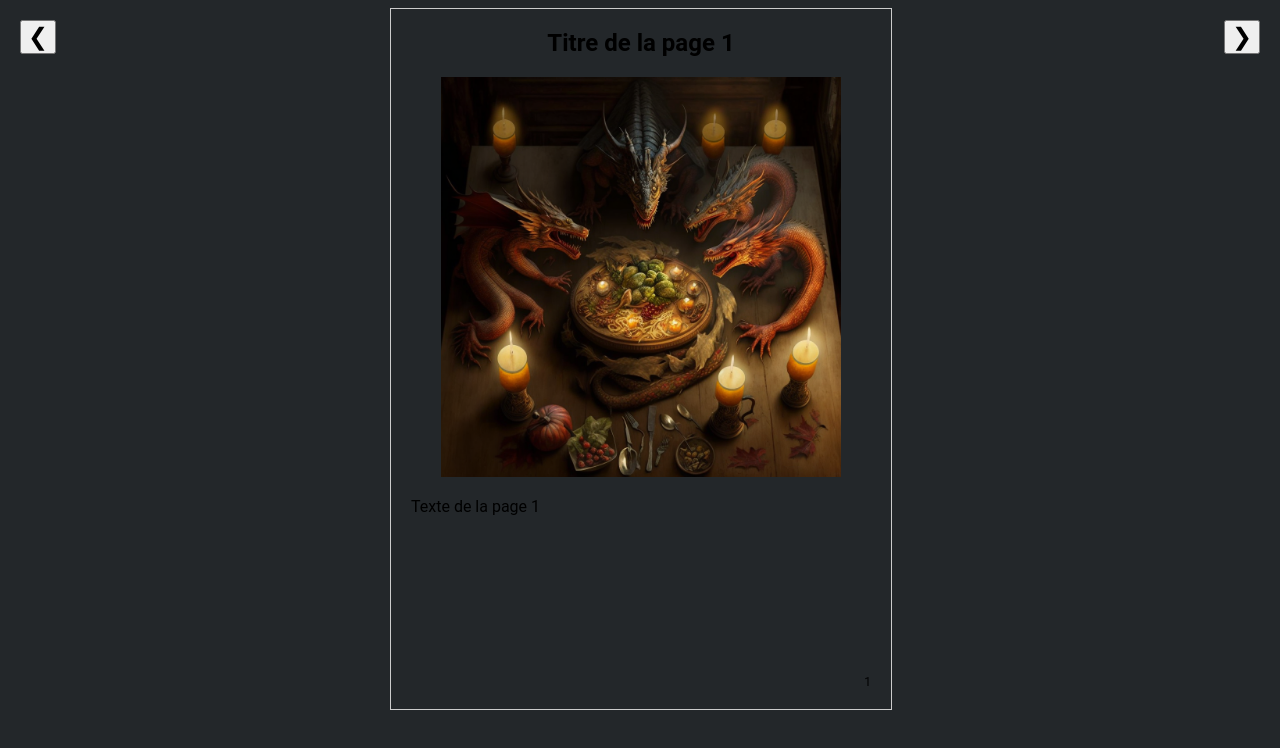
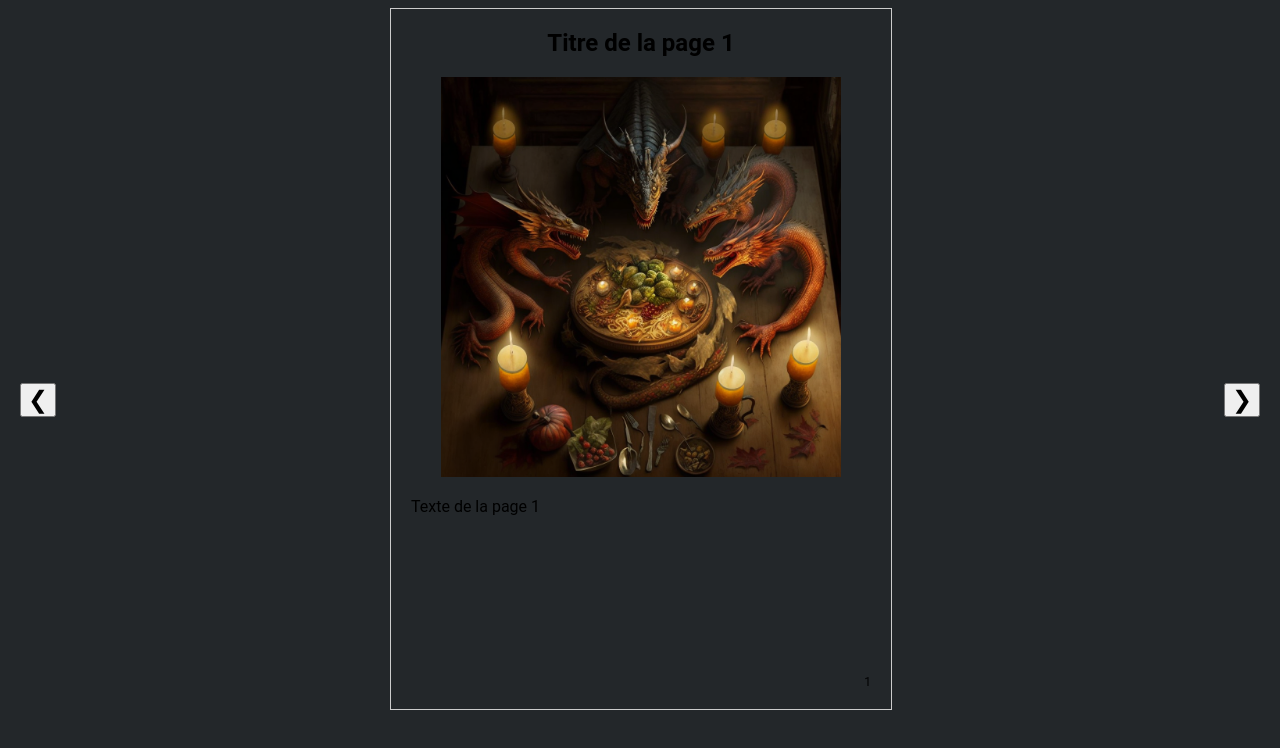
Before and after one commit to Sparkot49/Book-Website, a plain HTML site: page index.html in a window 1280 px wide. Drawn offline with Linux system fonts and the light colour scheme.

Commit message:
Update style.css

```diff
--- a/style.css
+++ b/style.css
@@ -43,14 +43,16 @@ body {
 
 button#prev-page {
   position: absolute;
-    top: 20px;
+  top: 50%;
   left: 20px;
+  transform: translateY(-50%);
   font-size: 24px;
 }
 
 button#next-page {
   position: absolute;
-    top: 20px;
+  top: 50%;
   right: 20px;
+  transform: translateY(-50%);
   font-size: 24px;
 }
```
Lines whose indentation alone changed are shown as unchanged.
